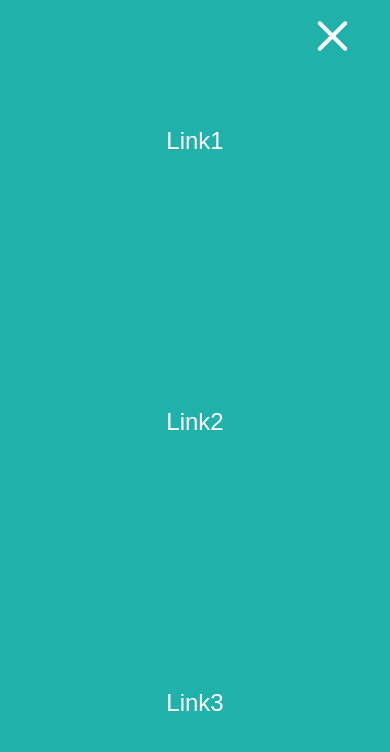
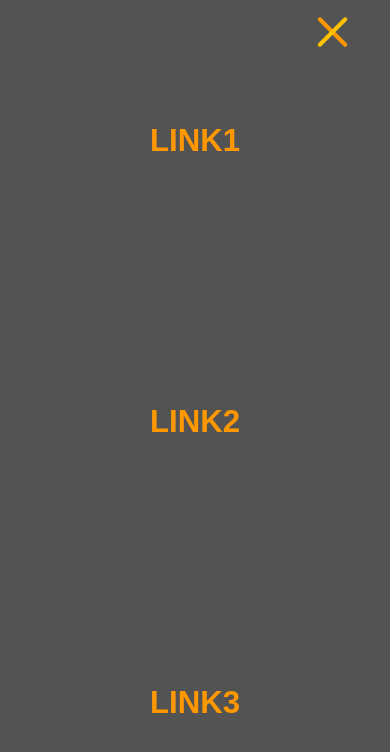
Before and after one commit to llllQ/blankresnavbar, a plain HTML site: page index.html in a window 390 px wide. Both pictures are taken after a click on the button 332 px from the left and 37 px from the top of the page. Drawn offline with Linux system fonts and the light colour scheme.

Commit message:
added color variables

```diff
--- a/Styles/hamburgers.css
+++ b/Styles/hamburgers.css
@@ -26,7 +26,13 @@
     .hamburger.is-active .hamburger-inner,
     .hamburger.is-active .hamburger-inner::before,
     .hamburger.is-active .hamburger-inner::after {
-      background-color: #fff; }
+      background-color: #ff9800; }
+
+    .hamburger:hover ~ .hamburger.is-active .hamburger-inner,
+    .hamburger.is-active .hamburger-inner::before,
+    .hamburger.is-active .hamburger-inner::after{
+      background-color: #ffc300;
+    }
 
   .hamburger-box {
     width: 40px;
@@ -41,7 +47,7 @@
     .hamburger-inner, .hamburger-inner::before, .hamburger-inner::after {
       width: 40px;
       height: 4px;
-      background-color: #fff;
+      background-color: #ff9800;
       border-radius: 4px;
       position: absolute;
       transition-property: transform;
--- a/Styles/main.scss
+++ b/Styles/main.scss
@@ -1,18 +1,26 @@
-*{
+$hoverclr: #ffc300;
+$accentclr: #454545;
+$popclr: #ff9800;
+
+* {
   margin: 0;
   padding: 0;
   box-sizing: border-box;
 }
 
-body{
+body {
   font-family: sans-serif;
 }
 
-nav{
-    height: 9vh;
-    background-color: lightseagreen;
+nav {
+  height: 8vh;
+  background-color: $accentclr;
 
-    .nav-links{
+  .hamburger{
+      display: none;
+  }
+
+  .nav-links {
     display: flex;
     list-style: none;
     width: 50%;
@@ -20,59 +28,76 @@ nav{
     margin-left: auto;
     justify-content: space-around;
     align-items: center;
+    text-transform: uppercase;
+    font-size: 1.3em;
+    font-weight: 600;
 
-        .nav-item a{
-            color: white;
+    .nav-item a {
+        color: $popclr;
       text-decoration: none;
+      position: relative;
+    }
+
+    .nav-item a:hover{
+        color: $hoverclr;
+    }
+
+    .nav-item a:before {
+      content: "";
+      position: absolute;
+      width: 100%;
+      height: 2px;
+      bottom: 0;
+      left: 0;
+      background-color: $popclr;
+
+      visibility: hidden;
+      -webkit-transform: scaleX(0);
+      transform: scaleX(0);
+      -webkit-transition: all 0.3s ease-in-out 0s;
+      transition: all 0.3s ease-in-out 0s;
+    }
+
+    .nav-item a:hover:before {
+        background-color: $hoverclr;
+      visibility: visible;
+      -webkit-transform: scaleX(1);
+      transform: scaleX(1);
+    }
   }
 }
 
-}
-
-#landing{
-    height: 91vh;
+#landing {
+  height: 92vh;
   display: flex;
   justify-content: center;
   align-items: center;
+  background-color: $accentclr;
 
-    h1{
+  h1 {
     font-size: 4em;
-        color: purple;
+    color: $popclr;
   }
 }
 
-@media screen and (max-width: 768px){
-    nav{
+@media screen and (max-width: 768px) {
+  nav {
     position: relative;
-        .hamburger{
+    .hamburger {
+    display: block;
       z-index: 2;
       position: absolute;
       right: 5%;
       top: 50%;
       transform: translate(-5%, -50%);
     }
-        .hamburger:focus{
+    .hamburger:focus {
       outline: none;
     }
-        // .hamburger{
-        //     position: absolute;
-        //     cursor: pointer;
-        //     right: 5%;
-        //     top: 50%;
-        //     transform: translate(-5%, -50%);
-        //     z-index: 2;
 
-        //     .line{
-        //         width: 30px;
-        //         height: 3px;
-        //         background: white;
-        //         margin: 7px;
-        //     }
-        // }
-
-        .nav-links{
+    .nav-links {
       position: fixed;
-            background: lightseagreen;
+      background: #535353;
       height: 100vh;
       width: 100%;
       flex-direction: column;
@@ -82,34 +107,31 @@ nav{
       pointer-events: none;
     }
 
-        .nav-links.open{
+    .nav-links.open {
       clip-path: circle(1200px at 90% -10%);
       -webkit-clip-path: circle(1200px at 90% -10%);
       pointer-events: all;
     }
 
-        .nav-item{
+    .nav-item {
       opacity: 0;
     }
 
-        .nav-item a{
+    .nav-item a {
       font-size: 1.5em;
     }
 
-        .nav-item:nth-child(1){
+    .nav-item:nth-child(1) {
       transition: all 0.5s ease 0.3s;
-
     }
-        .nav-item:nth-child(2){
+    .nav-item:nth-child(2) {
       transition: all 0.5s ease 0.5s;
-
     }
-        .nav-item:nth-child(3){
+    .nav-item:nth-child(3) {
       transition: all 0.5s ease 0.8s;
-
     }
 
-        .nav-item.fade{
+    .nav-item.fade {
       opacity: 1;
     }
   }
```
Also changed, not shown: Styles/main.css, 1 other file. Lines whose indentation alone changed are shown as unchanged.
